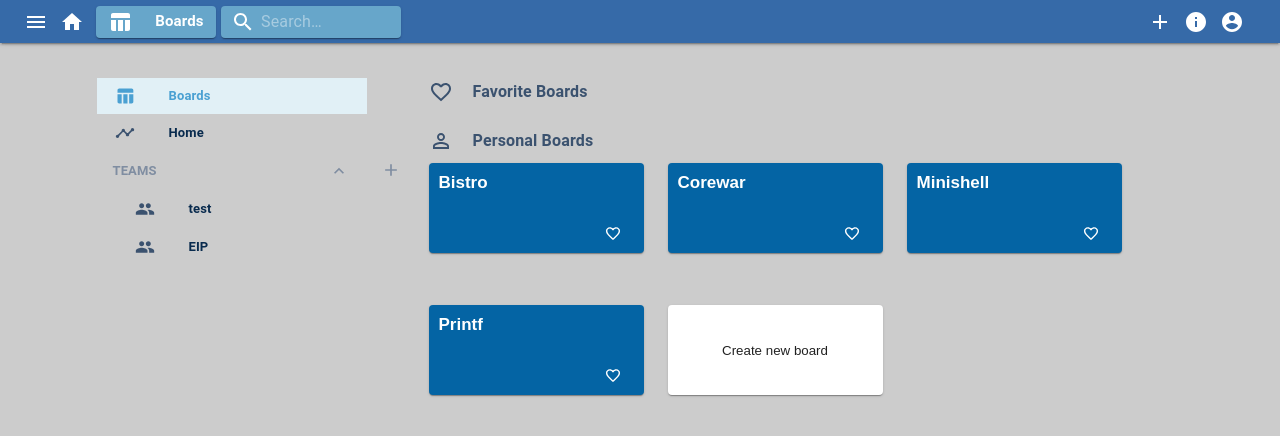
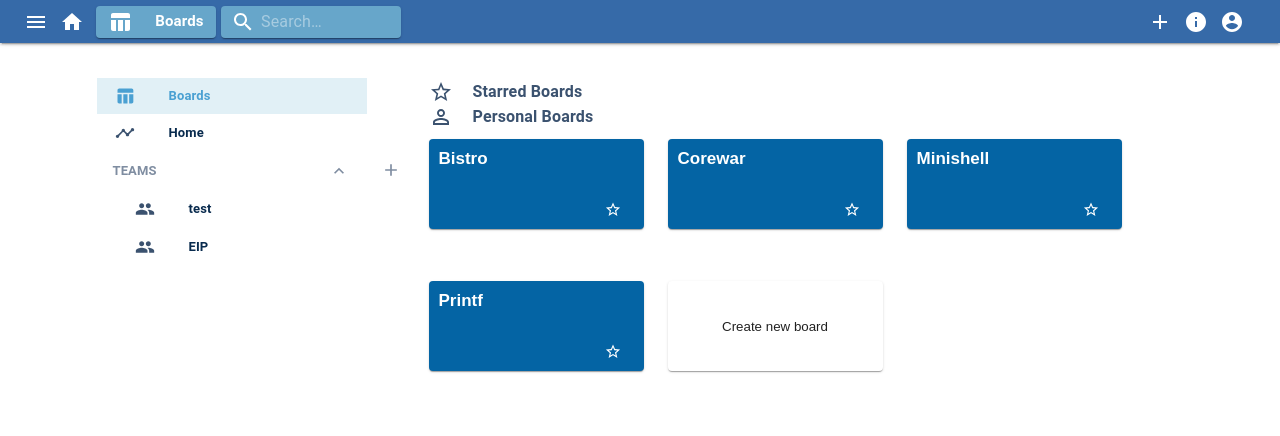
Before and after one commit to Benkooo/Trello_project, a Next.js app in the folder client/: page /home in a window 1280 px wide. Shown: the top 436 px of the page. Built offline with nearby package versions, Linux system fonts and the light colour scheme.

Commit message:
add starred boards in home page

```diff
--- a/client/src/components/home/HomeBoard.tsx
+++ b/client/src/components/home/HomeBoard.tsx
@@ -1,6 +1,6 @@
 import React, { useState, MouseEvent } from 'react'
 import { Typography, Grid, CardActionArea, Card } from '@material-ui/core'
-import FavoriteBorderIcon from '@material-ui/icons/FavoriteBorder';
+import StarBorderIcon from '@material-ui/icons/StarBorder';
 import PersonOutlineIcon from '@material-ui/icons/PersonOutline';
 import HomeCard from './HomeCard';
 
@@ -9,14 +9,24 @@ interface Props {
 
 const HomeBoard: React.FC<Props> = () => {
 
-    const [ favoriteItems ] = useState(Array<string>())
+    const [ favoriteItems, setFavoriteItems ] = useState(Array<string>())
 
     const addItems = (e: MouseEvent) => {
         e.preventDefault()
         const id = e.currentTarget.getAttribute("itemid")
-        const test = id as string
-        favoriteItems.push(test)
-        console.log(favoriteItems)
+        const toString = id as string
+        setFavoriteItems([
+            ...favoriteItems, toString
+        ])
+    }
+
+    const removeItems = (e: MouseEvent) => {
+        e.preventDefault()
+        const id = e.currentTarget.getAttribute("itemid")
+        const toString = id as string
+        setFavoriteItems(
+            favoriteItems.filter(item => item !== toString)
+        )
     }
 
     return (
@@ -26,17 +36,19 @@ const HomeBoard: React.FC<Props> = () => {
             maxWidth: '1200px'
         }}>
             <div style={{ display: 'flex', alignItems: 'center' }}>
-                <FavoriteBorderIcon style={{color: '#3b526f'}}/>
+                <StarBorderIcon style={{color: '#3b526f'}}/>
                 <Typography style={{fontWeight: 'bold', marginLeft: '20px', color: '#3b526f'}}>
-                    Favorite Boards
+                    Starred Boards
                 </Typography>
             </div>
             <div style={{textAlign: 'center' }}>
-                {favoriteItems.map((num) =>
-                    <p>
-                        {num}
-                    </p>
-                )}
+                <Grid container spacing={3}>
+                        {favoriteItems.map((value: string, index: number) => (
+                            <Grid key={index} item xs={4}>
+                                <HomeCard addItems={removeItems} title={value} favorite={true}/>
+                            </Grid>
+                        ))}
+                </Grid>
             </div>
 
             <div style={{ marginTop: '25px', display: 'flex', alignItems: 'center' }}>
@@ -50,16 +62,16 @@ const HomeBoard: React.FC<Props> = () => {
             <div style={{textAlign: 'center' }}>
                 <Grid container spacing={3}>
                     <Grid item xs={4}>
-                        <HomeCard addItems={addItems} title="Bistro"/>
+                        <HomeCard addItems={addItems} title="Bistro" favorite={false}/>
                     </Grid>
                     <Grid item xs={4}>
-                        <HomeCard addItems={addItems} title="Corewar"/>
+                        <HomeCard addItems={addItems} title="Corewar" favorite={false}/>
                     </Grid>
                     <Grid item xs={4}>
-                        <HomeCard addItems={addItems} title="Minishell"/>
+                        <HomeCard addItems={addItems} title="Minishell" favorite={false}/>
                     </Grid>
                     <Grid item xs={4}>
-                        <HomeCard addItems={addItems} title="Printf"/>
+                        <HomeCard addItems={addItems} title="Printf" favorite={false}/>
                     </Grid>
                     <Grid item xs={4}>
                         <CardActionArea style={{marginTop: '10px'}}>
--- a/client/src/components/home/HomeCard.tsx
+++ b/client/src/components/home/HomeCard.tsx
@@ -1,13 +1,15 @@
 import React from 'react'
 import { Card, CardActionArea, IconButton } from '@material-ui/core'
-import FavoriteBorderIcon from '@material-ui/icons/FavoriteBorder';
+import StarBorderIcon from '@material-ui/icons/StarBorder';
 
 interface Props {
     title: string,
-    addItems: any
+    addItems: any,
+    favorite: boolean,
 }
 
-const HomeCard: React.FC<Props> = ({title, addItems}) => {
+const HomeCard: React.FC<Props> = ({title, addItems, favorite}) => {
+
     return (
         <div>
             <CardActionArea style={{marginTop: '10px'}}>
@@ -17,9 +19,15 @@ const HomeCard: React.FC<Props> = ({title, addItems}) => {
                         </div>
                 </Card>
             </CardActionArea>
-            <IconButton itemID={title} onClick={addItems} style={{marginTop: '-80px', marginLeft: '72%', marginBottom: '-20px'}}>
-                <FavoriteBorderIcon style={{height: '17px', color: 'white'}} />
-            </IconButton>
+            {
+                favorite ?
+                    <IconButton itemID={title} onClick={addItems} style={{marginTop: '-80px', marginLeft: '72%', marginBottom: '-20px'}}>
+                        <StarBorderIcon style={{height: '17px', color: 'yellow'}} />
+                    </IconButton> :
+                    <IconButton itemID={title} onClick={addItems} style={{marginTop: '-80px', marginLeft: '72%', marginBottom: '-20px'}}>
+                        <StarBorderIcon style={{height: '17px', color: 'white'}} />
+                    </IconButton>
+            }
         </div>
     )
 }
--- a/client/src/pages/_app.tsx
+++ b/client/src/pages/_app.tsx
@@ -9,7 +9,7 @@ const useStyles = makeStyles(
         '@global': {
             body: {
                 margin: 0,
-                background: "#CCCCCC"
+                background: "white"
             }
         },
         root: {
--- a/client/src/styles/global.css
+++ b/client/src/styles/global.css
@@ -3,7 +3,7 @@ body {
     padding: 0;
     margin: 0;
     height: 100%;
-    background: #CCCCCC;
+    background: 'white';
     text-align: center;
     font-family: -apple-system, BlinkMacSystemFont, Segoe UI, Roboto, Oxygen, Ubuntu,
     Cantarell, Fira Sans, Droid Sans, Helvetica Neue, sans-serif;
```
